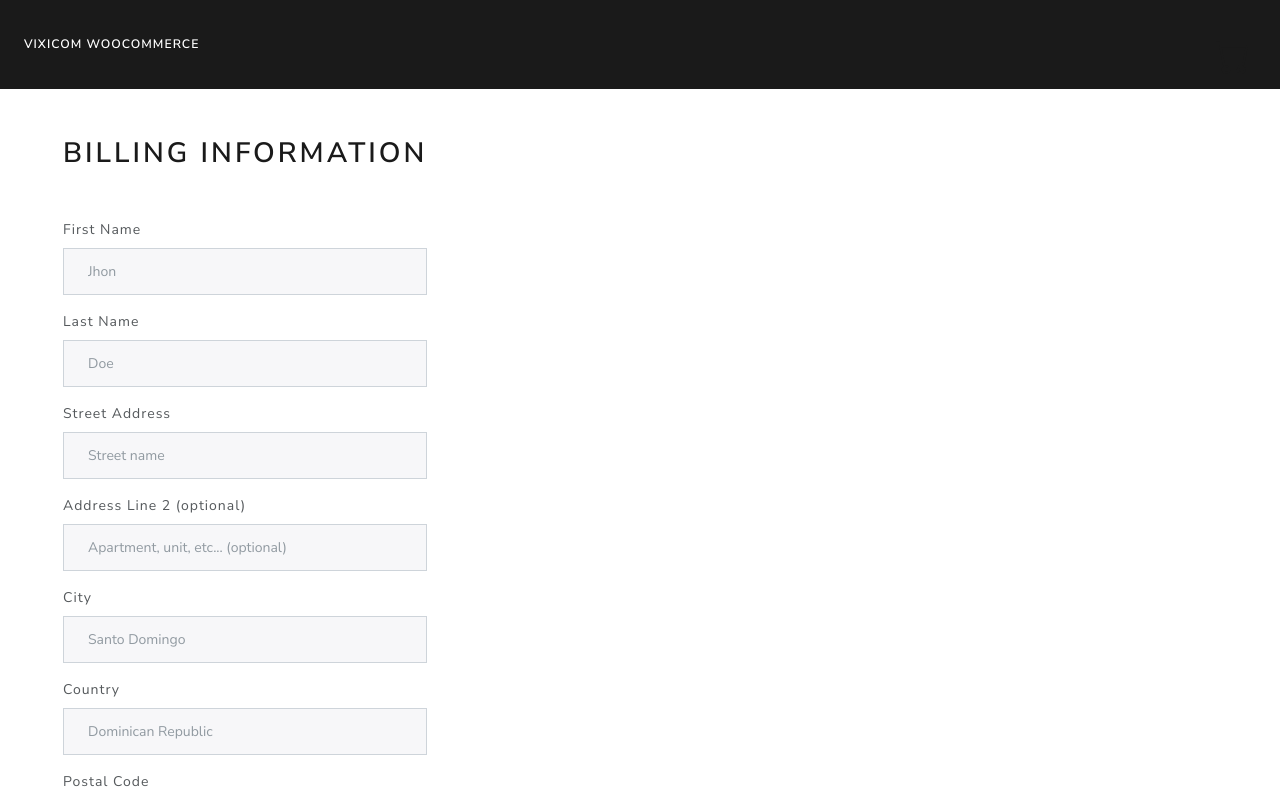
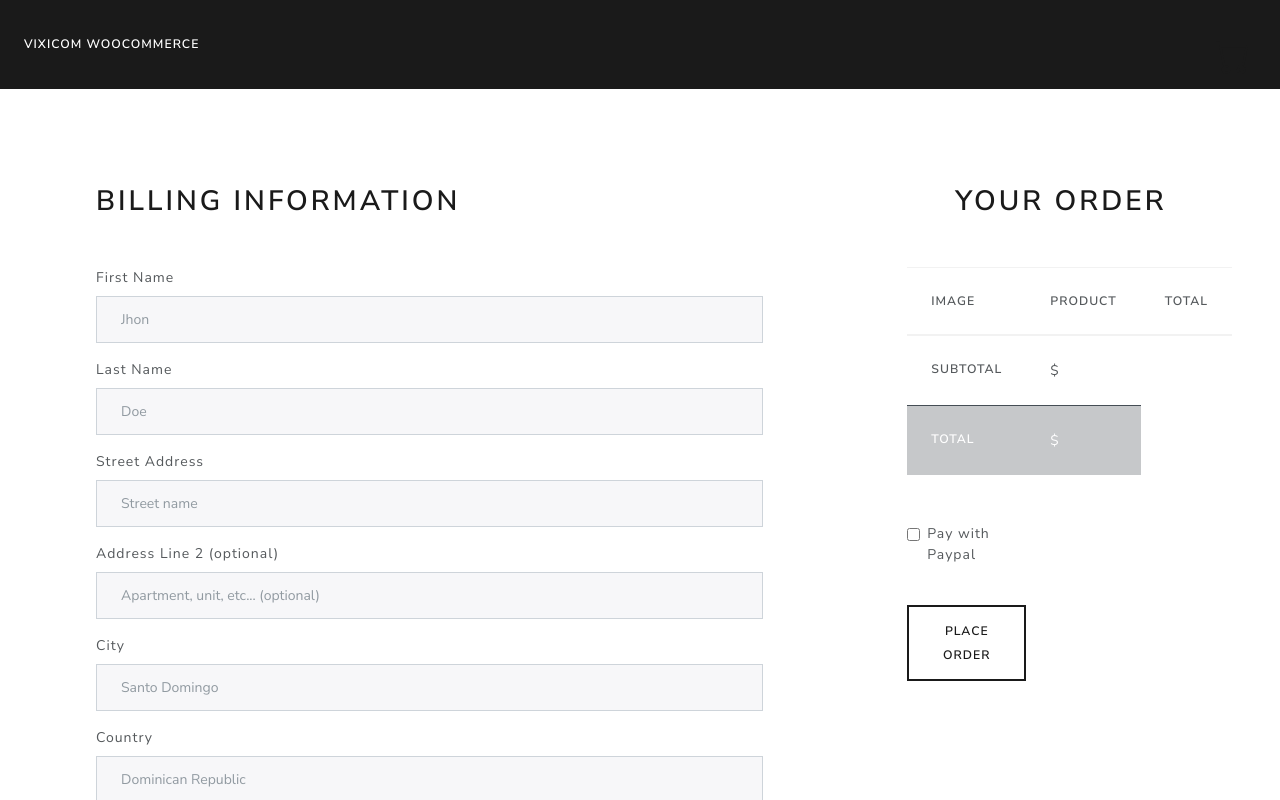
Before and after one commit to frandy15/WooCommerce, a Next.js app: page /checkout in a window 1280 px wide. Shown: the top 800 px of the page. Built offline with nearby package versions, Linux system fonts and the light colour scheme.

Commit message:
Chore (Checkout): Finished layout

```diff
--- /dev/null
+++ b/components/BillingForm/BillingForm.tsx
@@ -0,0 +1,49 @@
+const BillingForm = (props) => {
+
+    return (
+    <form className=" m-5">
+    <fieldset>
+        <h2 >Billing Information</h2>
+
+    <div className="form-group mt-5">
+    <label htmlFor="firstName">First Name</label>
+    <input required type="text" className="form-control md-5" id="firstName" aria-describedby="firstName" placeholder="Jhon"/>
+    </div>
+<div className="form-group">
+<label htmlFor="lastName">Last Name</label>
+<input required type="text" className="form-control" id="lastName" aria-describedby="lastName" placeholder="Doe"/>
+</div>
+<div className="form-group ">
+<label htmlFor="address1">Street Address</label>
+<input required type="text" className="form-control" id="address1" aria-describedby="address1" placeholder="Street name"/>
+</div>
+<div className="form-group">
+<label htmlFor="address2">Address Line 2 (optional)</label>
+<input type="text" className="form-control" id="address2" aria-describedby="address2" placeholder="Apartment, unit, etc... (optional)"/>
+</div>
+<div className="form-group">
+<label htmlFor="city">City</label>
+<input type="text" className="form-control" id="city" aria-describedby="city" placeholder="Santo Domingo"/>
+</div>
+<div className="form-group">
+<label htmlFor="country">Country</label>
+<input type="text" className="form-control" id="country" aria-describedby="country" placeholder="Dominican Republic"/>
+</div>
+<div className="form-group">
+<label htmlFor="postalCode">Postal Code</label>
+<input type="text" className="form-control" id="postalCode" aria-describedby="postalCode" placeholder="Dominican Republic"/>
+</div>
+<div className="form-group">
+<label htmlFor="phoneNumber">Phone Number</label>
+<input type="tel" className="form-control" id="phoneNumber" aria-describedby="phoneNumber" placeholder=""/>
+</div>
+<div className="form-group">
+<label htmlFor="email">Email address</label>
+<input type="email" className="form-control" id="email" aria-describedby="emailHelp" placeholder="Enter email"/>
+<small id="email" className="form-text text-muted">We'll never share your email with anyone else.</small>
+</div>
+</fieldset>
+</form>
+)
+}
+export default BillingForm;
--- /dev/null
+++ b/components/OrderInfo/OrderInfo.tsx
@@ -0,0 +1,56 @@
+import { Fragment, useContext } from 'react';
+import { AppContext } from '../Context/AppContext';
+import Link from 'next/link';
+
+const OrderInfo = (props) => {
+    const [cart, setCart]: any = useContext(AppContext)
+
+    return (
+    <Fragment>
+              <h2 className="m-5">Your order</h2>
+
+    <table className="table table-hover">
+    <thead>
+    <tr>
+      <th scope="col">Image</th>
+      <th scope="col">Product</th>
+      <th scope="col">Total</th>
+    </tr>
+  </thead>
+  <tbody>
+        {cart && cart?.products?.length && cart.products.map(product => {
+            return (
+                <tr className="table-light">
+
+                <td>
+                    <img className="w-50" src={product?.image?.sourceUrl} srcSet={product?.image?.srcSet}/>
+                </td>
+                <td>{product.name}</td>
+                <td>${product.price}</td>
+                </tr>
+            )
+            })}
+          <tr  className="mt-5">
+            <th scope="row">Subtotal</th>
+            <td scope="row">${cart?.totalPrice}</td>
+          </tr>
+          <tr className="mt-5 table-dark">
+            <th scope="row">Total</th>
+            <td scope="row">${cart?.totalPrice}</td>
+        </tr>
+        <div className="form-check mt-5">
+        <label className="form-check-label">
+          <input className="form-check-input" type="checkbox" value=""/>
+          <p>Pay with Paypal</p>
+        </label>
+      </div>
+      <Link href="checkout">
+        <a type="button" className="btn btn-outline-primary mt-4 mb-5">Place Order</a>
+        </Link>
+  </tbody>
+</table>
+            </Fragment>
+    )
+}
+
+export default OrderInfo;
--- a/pages/checkout/index.tsx
+++ b/pages/checkout/index.tsx
@@ -1,55 +1,20 @@
 import Layout from '../../components/Layout';
+import BillingForm from '../../components/BillingForm/BillingForm';
+import OrderInfo from '../../components/OrderInfo/OrderInfo';
 
 
 const CheckoutPage = () => {
-
     return (
         <Layout>
-            <div className="container m-5">
-            <form className="d-xl-flex flex-row w-100">
-            <fieldset>
-                <h2 >Billing Information</h2>
+            <div className=" d-flex w-100">
+            <div className="m-5 w-100">
+                    <BillingForm/>
+            </div>
+            <div className="m-5">
+                    <OrderInfo/>
+            </div>
+            </div>
 
-    <div className="form-group mt-5">
-      <label htmlFor="firstName">First Name</label>
-      <input required type="text" className="form-control" id="firstName" aria-describedby="firstName" placeholder="Jhon"/>
-    </div>
-    <div className="form-group">
-      <label htmlFor="lastName">Last Name</label>
-      <input required type="text" className="form-control" id="lastName" aria-describedby="lastName" placeholder="Doe"/>
-    </div>
-    <div className="form-group ">
-      <label htmlFor="address1">Street Address</label>
-      <input required type="text" className="form-control" id="address1" aria-describedby="address1" placeholder="Street name"/>
-    </div>
-    <div className="form-group">
-      <label htmlFor="address2">Address Line 2 (optional)</label>
-      <input type="text" className="form-control" id="address2" aria-describedby="address2" placeholder="Apartment, unit, etc... (optional)"/>
-    </div>
-    <div className="form-group">
-      <label htmlFor="city">City</label>
-      <input type="text" className="form-control" id="city" aria-describedby="city" placeholder="Santo Domingo"/>
-    </div>
-    <div className="form-group">
-      <label htmlFor="country">Country</label>
-      <input type="text" className="form-control" id="country" aria-describedby="country" placeholder="Dominican Republic"/>
-    </div>
-    <div className="form-group">
-      <label htmlFor="postalCode">Postal Code</label>
-      <input type="text" className="form-control" id="postalCode" aria-describedby="postalCode" placeholder="Dominican Republic"/>
-    </div>
-    <div className="form-group">
-      <label htmlFor="phoneNumber">Phone Number</label>
-      <input type="tel" className="form-control" id="phoneNumber" aria-describedby="phoneNumber" placeholder=""/>
-    </div>
-    <div className="form-group">
-      <label htmlFor="email">Email address</label>
-      <input type="email" className="form-control" id="email" aria-describedby="emailHelp" placeholder="Enter email"/>
-      <small id="email" className="form-text text-muted">We'll never share your email with anyone else.</small>
-    </div>
-  </fieldset>
-</form>
-            </div>
 
     </Layout>
     )
```
